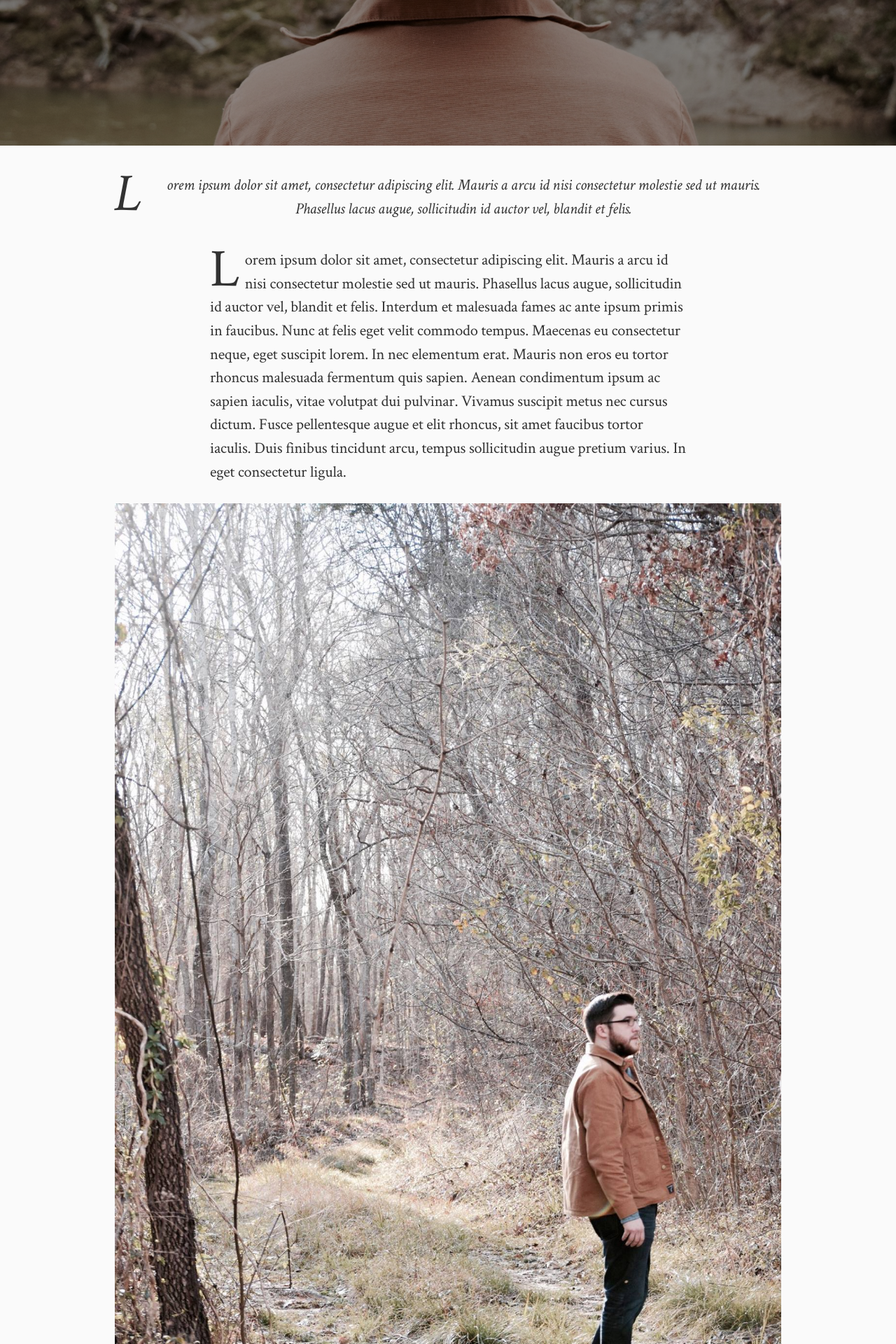
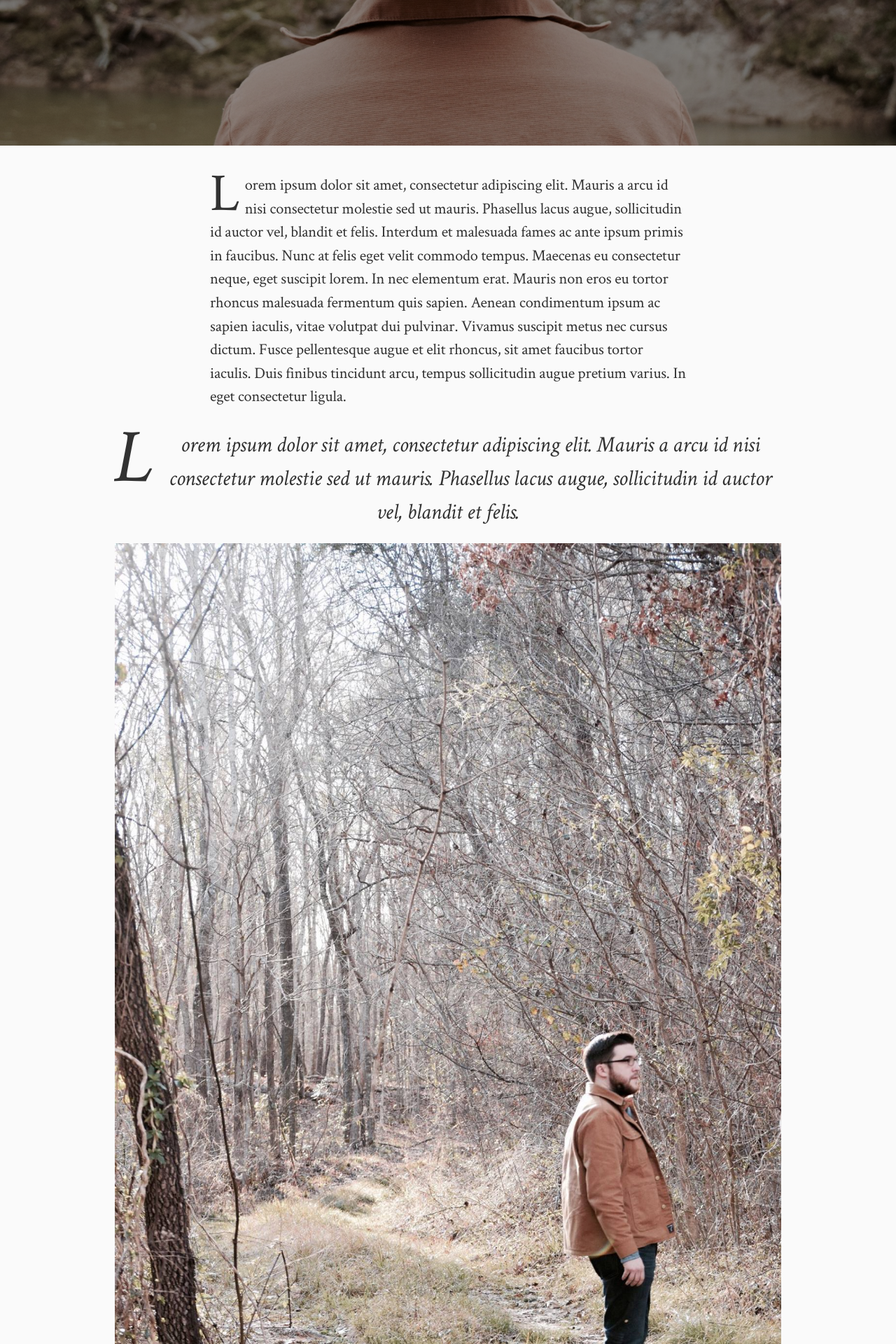
Before and after one commit to jtgry/blog, a Jekyll site: the page built from _posts/2016-05-30-making-hats.md, in a window 1280 px wide. Shown: the part 639-2559 px from the top of the page at 70% size. Built offline with Jekyll 4.4.1, drawn with Linux system fonts in a browser that asks for light colours; nearby versions of some CDN libraries; some web fonts are replaced.

Commit message:
CSS updates

```diff
--- a/_posts/2016-05-30-making-hats.md
+++ b/_posts/2016-05-30-making-hats.md
@@ -7,10 +7,9 @@
 featured: true
 ---
 
+Lorem ipsum dolor sit amet, consectetur adipiscing elit. Mauris a arcu id nisi consectetur molestie sed ut mauris. Phasellus lacus augue, sollicitudin id auctor vel, blandit et felis. Interdum et malesuada fames ac ante ipsum primis in faucibus. Nunc at felis eget velit commodo tempus. Maecenas eu consectetur neque, eget suscipit lorem. In nec elementum erat. Mauris non eros eu tortor rhoncus malesuada fermentum quis sapien. Aenean condimentum ipsum ac sapien iaculis, vitae volutpat dui pulvinar. Vivamus suscipit metus nec cursus dictum. Fusce pellentesque augue et elit rhoncus, sit amet faucibus tortor iaculis. Duis finibus tincidunt arcu, tempus sollicitudin augue pretium varius. In eget consectetur ligula.
 
 > Lorem ipsum dolor sit amet, consectetur adipiscing elit. Mauris a arcu id nisi consectetur molestie sed ut mauris. Phasellus lacus augue, sollicitudin id auctor vel, blandit et felis.
-
-Lorem ipsum dolor sit amet, consectetur adipiscing elit. Mauris a arcu id nisi consectetur molestie sed ut mauris. Phasellus lacus augue, sollicitudin id auctor vel, blandit et felis. Interdum et malesuada fames ac ante ipsum primis in faucibus. Nunc at felis eget velit commodo tempus. Maecenas eu consectetur neque, eget suscipit lorem. In nec elementum erat. Mauris non eros eu tortor rhoncus malesuada fermentum quis sapien. Aenean condimentum ipsum ac sapien iaculis, vitae volutpat dui pulvinar. Vivamus suscipit metus nec cursus dictum. Fusce pellentesque augue et elit rhoncus, sit amet faucibus tortor iaculis. Duis finibus tincidunt arcu, tempus sollicitudin augue pretium varius. In eget consectetur ligula.
 
 ![](/uploads/versions/explore---x----1365-2048x---.jpg)
 
--- a/_sass/_base.scss
+++ b/_sass/_base.scss
@@ -140,10 +140,12 @@
     margin-left: 0;
     margin-right: 0;
     text-align: center;
-    font-size: 2rem;
     width: 140%;
     margin-left: -20%;
 
+    p{
+      font-size: 2rem;
+    }
 
     > :last-child {
         margin-bottom: 0;
--- a/_sass/_layout.scss
+++ b/_sass/_layout.scss
@@ -6,7 +6,7 @@
     // Positioning context for the mobile navigation icon
     text-align: center;
     border-bottom: 1px solid $grey-color-light;
-        padding: 2em 0;
+    padding: 2em 0;
 }
 
 .site-title {
@@ -14,13 +14,22 @@
     font-size: 4rem;
     text-transform: uppercase;
     letter-spacing: 1rem;
-
 }
 .site-title:hover {
     text-decoration: none;
-
 }
-
+@include media-query($on-laptop) {
+  .site-title {
+    font-size: 3rem;
+    letter-spacing: .7rem;
+  }
+}
+@include media-query($on-palm) {
+  .site-title {
+    font-size: 1.2rem;
+    letter-spacing: .5rem;
+  }
+}
 .site-nav {
     text-align: center;
     line-height: 56px;
@@ -44,16 +53,7 @@
 
 
 
-/**
- * Site footer
- */
-.site-footer {
-    border-top: 1px solid $grey-color-light;
-    padding: $spacing-unit 0;
-    float: left;
-    width: 100%;
-    margin: 0 auto;
-}
+
 /**
  * Page content
  */
@@ -318,3 +318,14 @@
     font-size: 2rem;
   }
 }
+/**
+ * Site footer
+ */
+.site-footer {
+    border-top: 1px solid $grey-color-light;
+    padding: $spacing-unit 0;
+    float: left;
+    width: 100%;
+    margin: 0 auto;
+    text-align: center;
+}
```
